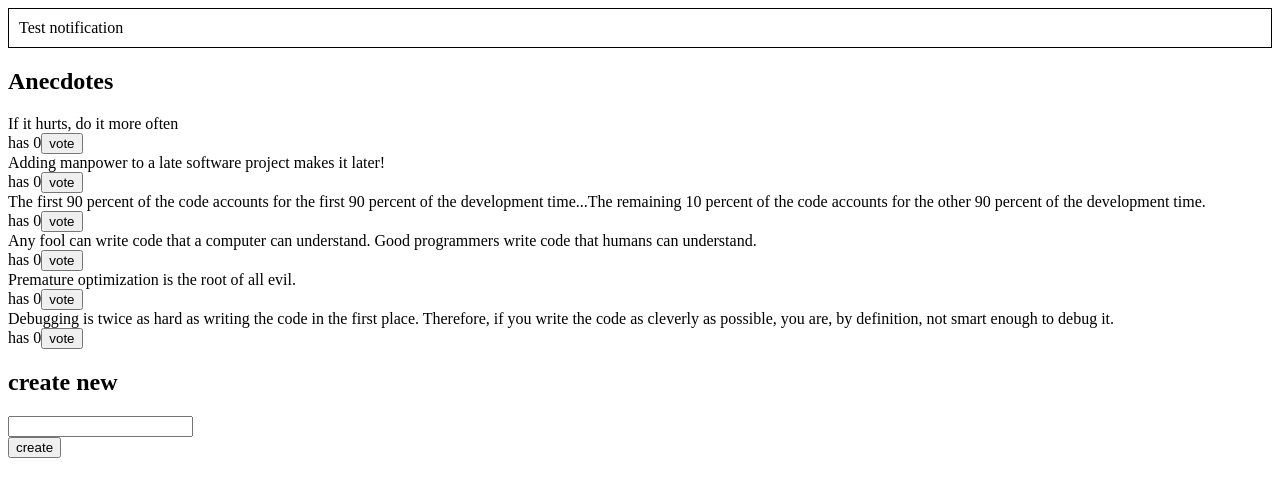
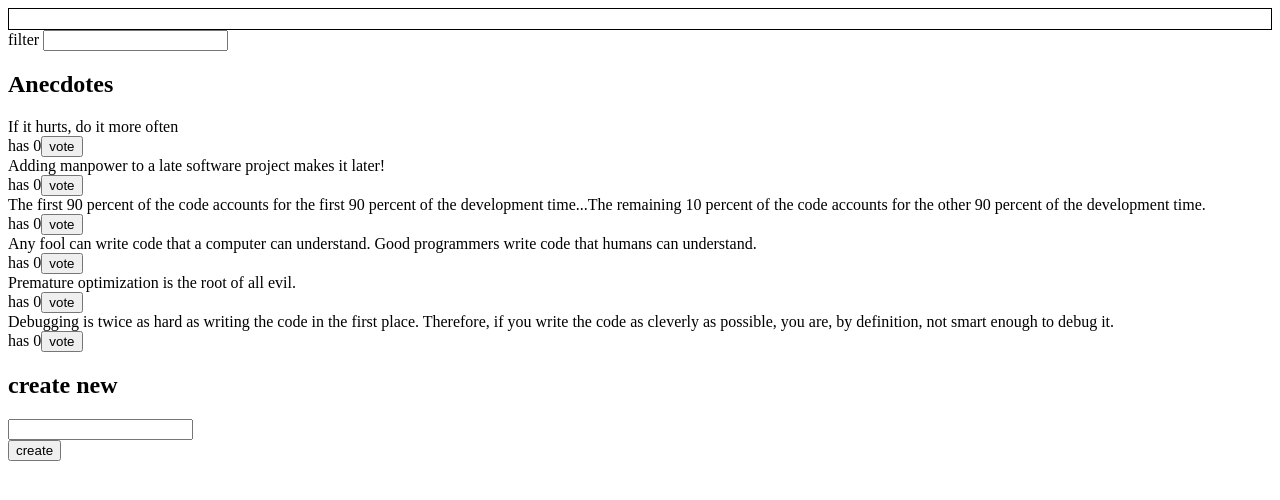
Before and after one commit to jarno171/mooc_full_stack__part6_2022, a React (Create React App) app in the folder redux-anecdotes/: page / in a window 1280 px wide. Shown: the top 500 px of the page. Built offline with nearby package versions, Linux system fonts and the light colour scheme.

Commit message:
added filter box for anecdotes

```diff
--- a/redux-anecdotes/src/App.js
+++ b/redux-anecdotes/src/App.js
@@ -1,11 +1,13 @@
 import AnecdoteForm from './components/AnecdoteForm'
 import AnecdoteList from './components/AnecdoteList'
 import Notification from './components/Notification'
+import Filter from './components/Filter'
 
 const App = () => {
   return (
     <div>
       <Notification />
+      <Filter />
       <AnecdoteList />
       <AnecdoteForm />
     </div>
--- a/redux-anecdotes/src/components/AnecdoteList.js
+++ b/redux-anecdotes/src/components/AnecdoteList.js
@@ -19,12 +19,15 @@
   const clearTimerRef = useRef();
 
   const anecdotes = useSelector(state => state.anecdotes)
+  const filter = useSelector(state => state.filter)
   const dispatch = useDispatch()
+
+  const anecdotesFiltered = anecdotes.filter(anecdote => anecdote.content.toLowerCase().includes(filter.toLowerCase()))
 
   return (
     <>
       <h2>Anecdotes</h2>
-      {anecdotes.map(anecdote =>
+      {anecdotesFiltered.map(anecdote =>
         <div key={anecdote.id}>
           <div>
             {anecdote.content}
--- /dev/null
+++ b/redux-anecdotes/src/components/Filter.js
@@ -0,0 +1,22 @@
+import { setFilter } from '../reducers/filterReducer'
+import { useDispatch } from 'react-redux'
+
+const Filter = () => {
+
+  const dispatch = useDispatch()
+
+  const handleChange = (event) => {
+    dispatch(setFilter(event.target.value))
+  }
+  const style = {
+    marginBottom: 10
+  }
+
+  return (
+    <div style={style}>
+      filter <input onChange={handleChange} />
+    </div>
+  )
+}
+
+export default Filter
--- /dev/null
+++ b/redux-anecdotes/src/reducers/filterReducer.js
@@ -0,0 +1,16 @@
+import { createSlice } from '@reduxjs/toolkit'
+
+const initialState = ""
+
+const filterSlice = createSlice({
+  name: 'filter',
+  initialState,
+  reducers: {
+    setFilter(state, action) {
+      return action.payload
+    }
+  }
+})
+
+export const { setFilter, } = filterSlice.actions
+export default filterSlice.reducer
--- a/redux-anecdotes/src/reducers/notificationReducer.js
+++ b/redux-anecdotes/src/reducers/notificationReducer.js
@@ -1,6 +1,6 @@
 import { createSlice } from '@reduxjs/toolkit'
 
-const initialState = 'Test notification'
+const initialState = ''
 
 const notificationSlice = createSlice({
   name: 'notification',
--- a/redux-anecdotes/src/store.js
+++ b/redux-anecdotes/src/store.js
@@ -1,11 +1,13 @@
 import { configureStore } from '@reduxjs/toolkit'
 import anecdoteReducer from './reducers/anecdoteReducer'
+import filterReducer from './reducers/filterReducer'
 import notificationReducer from './reducers/notificationReducer'
 
 const store = configureStore({
   reducer:  {
     anecdotes: anecdoteReducer,
     notification: notificationReducer,
+    filter: filterReducer,
   }
 })
 
```
